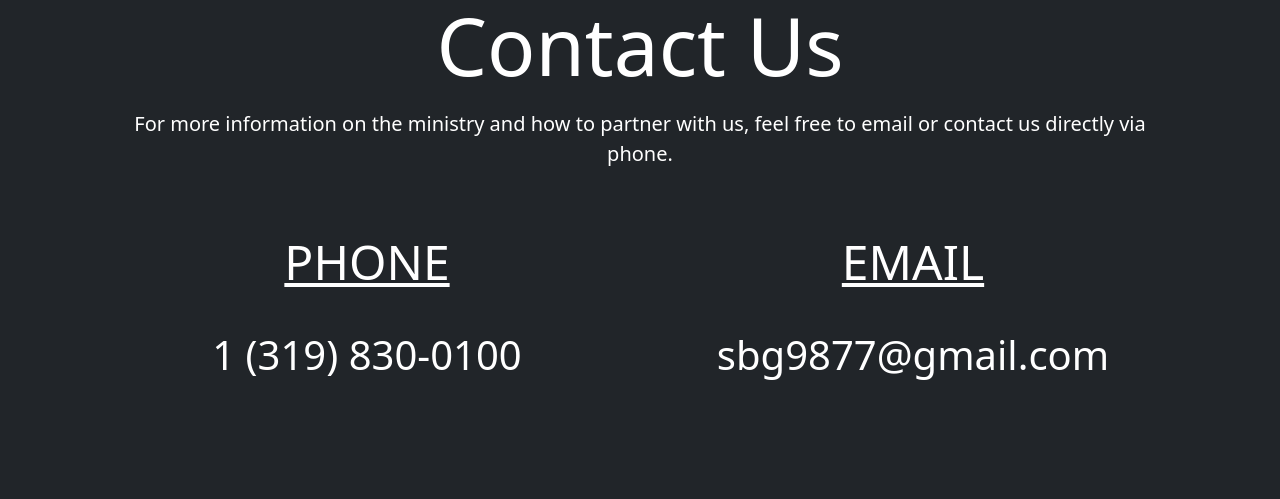
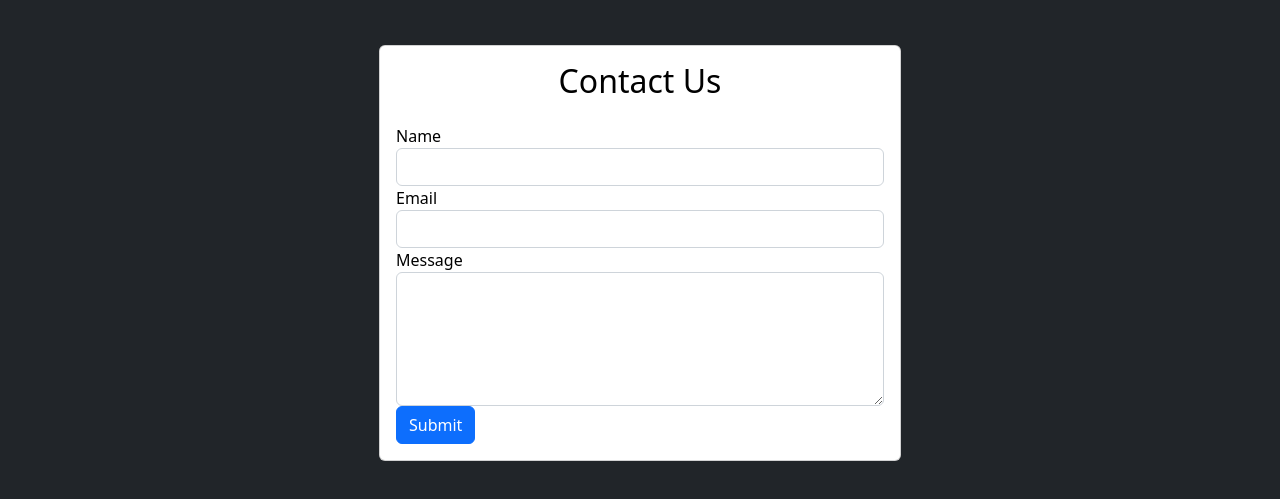
Before and after one commit to harberts01/IslesOfHope, a website: page contact.html in a window 1280 px wide. Shown: the part 203-702 px from the top of the page. Drawn offline with nearby package versions, Linux system fonts and the light colour scheme.

Commit message:
Added contact form

```diff
--- a/contact.html
+++ b/contact.html
@@ -92,22 +92,36 @@
 
 
 
-<div class="container">
-    <div class="row">
-        <div class="col mb-5">
-            <p class="display-1 text-center">Contact Us</p>
-            <p class="text-center fs-5">For more information on the ministry and how to partner with us,
-                feel free to email or contact us directly via phone.
-            </p>
-        </div>
-    </div>
-    <div class="row">
-        <div class="col text-center">
-            <p><span class="display-5 text-decoration-underline">PHONE</span></p><br><p class="display-6">1 (319) 830-0100</p><br>
-        </div>
-        <div class="col text-center"><p><span class="display-5 text-decoration-underline">EMAIL</span></p><br><p class="display-6">sbg9877@gmail.com</p></div>
-    </div>
-</div>
+
+
+
+          <div class="container py-5 text-black">
+            <div class="row">
+              <div class="col-md-6 mx-auto">
+                <div class="card">
+                  <div class="card-body">
+                    <h2 class="card-title text-center mb-4">Contact Us</h2>
+                    <form action="https://formsubmit.co/philip.harberts@gmail.com" method="POST">
+                      <div class="form-group">
+                        <label for="name">Name</label>
+                        <input type="text" class="form-control" id="name" required>
+                      </div>
+                      <div class="form-group">
+                        <label for="email">Email</label>
+                        <input type="email" class="form-control" id="email" required>
+                      </div>
+                      <div class="form-group">
+                        <label for="message">Message</label>
+                        <textarea class="form-control" id="message" rows="5" required></textarea>
+                      </div>
+                      <button type="submit" class="btn btn-primary btn-block">Submit</button>
+                    </form>
+                  </div>
+                </div>
+              </div>
+            </div>
+          </div>
+
 
 
 </div>
```
